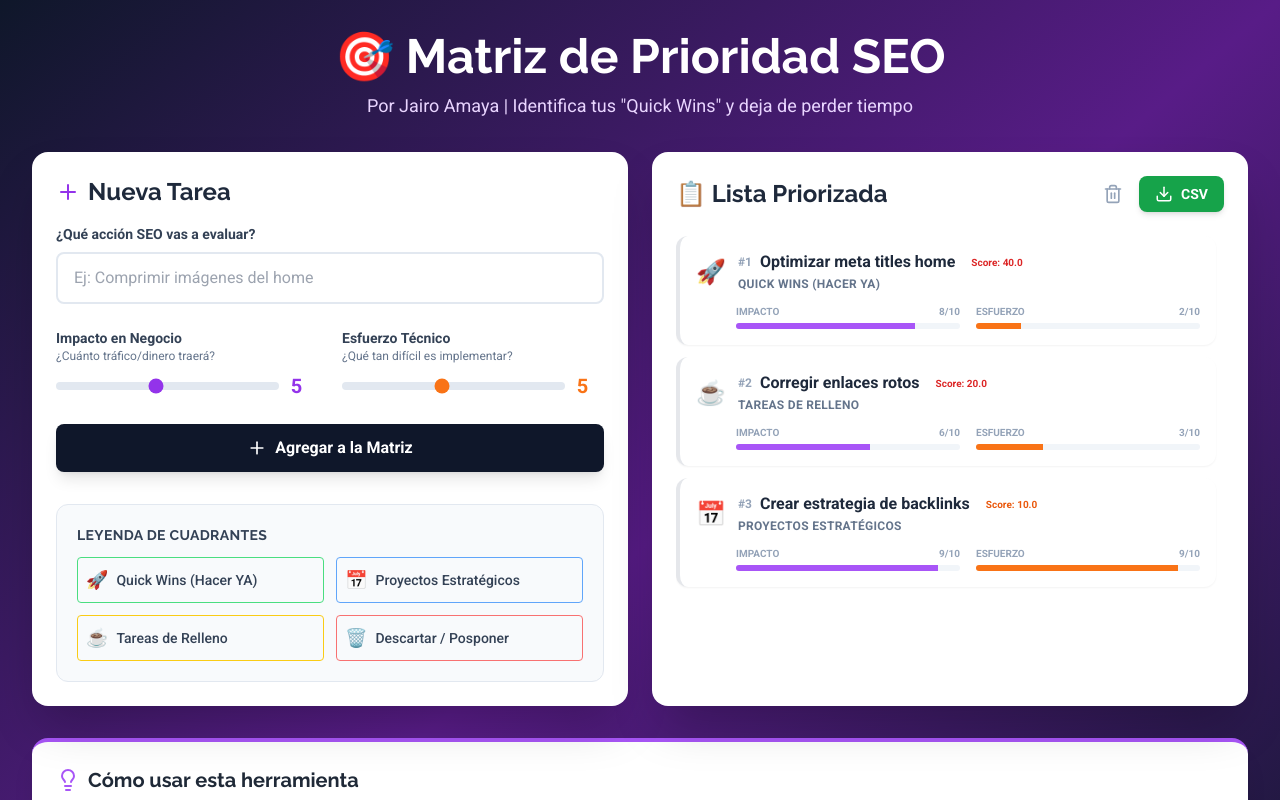
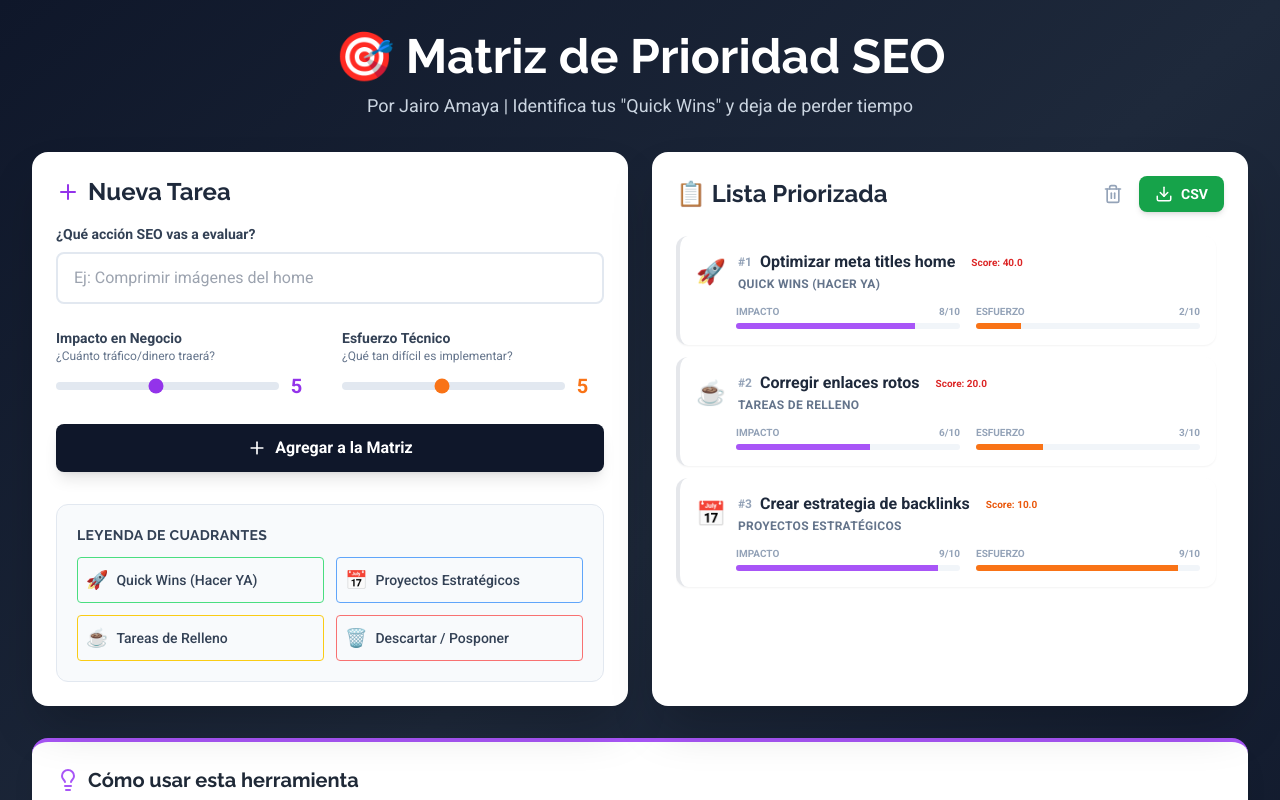
Before and after one commit to jairoamayalaverde/SEO-Priority-Matrix, a React (Vite) app: page / in a window 1280 px wide. Shown: the top 800 px of the page. Built offline with nearby package versions, Linux system fonts and the light colour scheme.

Commit message:
Update App.jsx

```diff
--- a/src/App.jsx
+++ b/src/App.jsx
@@ -97,14 +97,16 @@ export default function SEOPriorityCalculator() {
   };
 
   return (
-    <div className="min-h-screen bg-gradient-to-br from-slate-900 via-purple-900 to-slate-900 p-4 md:p-8 font-sans">
+    // CAMBIO: Fondo actualizado a Slate-900/800 (Igual que Auditor)
+    <div className="min-h-screen bg-gradient-to-br from-slate-900 via-slate-800 to-slate-900 p-4 md:p-8 font-sans">
       <div className="max-w-7xl mx-auto">
         {/* Header */}
         <div className="text-center mb-8">
           <h1 className="text-3xl md:text-5xl font-bold font-heading text-white mb-3">
             🎯 Matriz de Prioridad SEO
           </h1>
-          <p className="text-purple-200 text-lg">
+          {/* CAMBIO: Texto Slate-300 (Igual que Auditor) */}
+          <p className="text-slate-300 text-lg">
             Por Jairo Amaya | Identifica tus "Quick Wins" y deja de perder tiempo
           </p>
         </div>
@@ -247,7 +249,6 @@ export default function SEOPriorityCalculator() {
                             <div className="flex items-center gap-2 flex-wrap">
                                 <span className="text-xs font-bold text-slate-400">#{index + 1}</span>
                                 <h3 className="font-bold text-slate-800 leading-tight">{task.name}</h3>
-                                {/* RECUPERADO: Badge de Score explícito */}
                                 <span className={`text-[10px] px-2 py-0.5 rounded-full font-bold ${priority.color.replace('bg-', 'bg-opacity-20 ')} ${priority.textColor}`}>
                                   Score: {score}
                                 </span>
@@ -258,7 +259,6 @@ export default function SEOPriorityCalculator() {
                         </div>
                       </div>
 
-                      {/* Barras de progreso mejoradas con números */}
                       <div className="grid grid-cols-2 gap-4 pl-10">
                         <div className="flex flex-col">
                             <div className="flex justify-between text-[10px] text-slate-400 font-bold uppercase">
@@ -287,7 +287,7 @@ export default function SEOPriorityCalculator() {
           </div>
         </div>
 
-        {/* RECUPERADO: Sección de Instrucciones */}
+        {/* Sección de Instrucciones */}
         <div className="mt-8 bg-white rounded-2xl shadow-xl p-6 border-t-4 border-purple-500">
           <h3 className="text-xl font-bold font-heading text-gray-800 mb-4 flex items-center gap-2">
             <Lightbulb className="text-purple-500" /> Cómo usar esta herramienta
```
